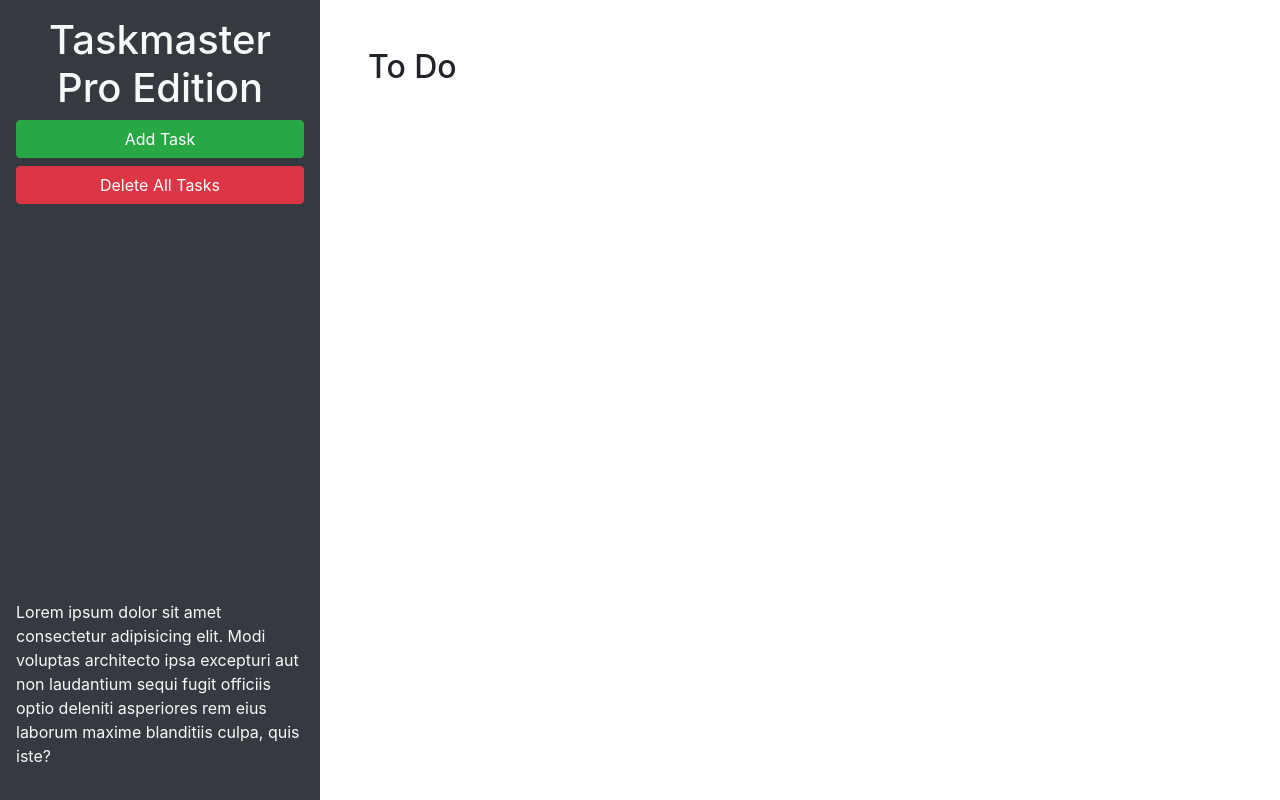
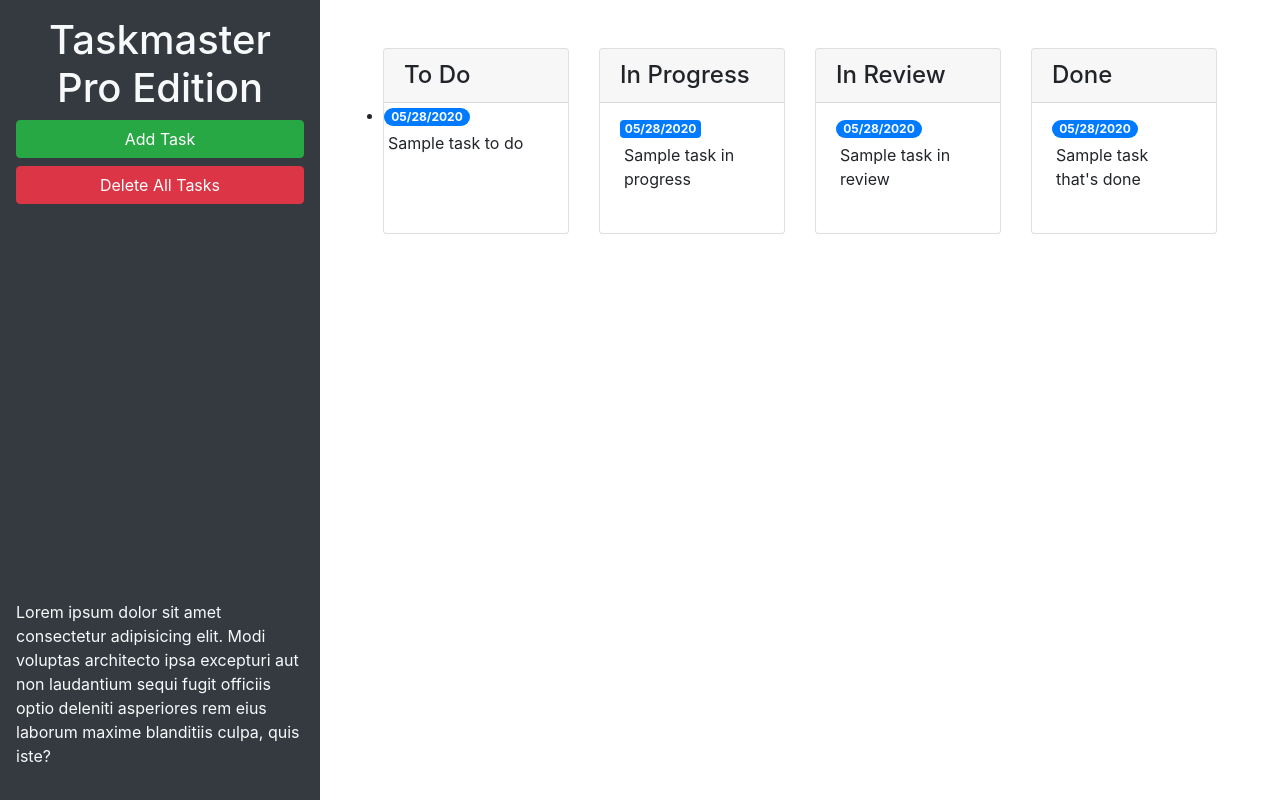
Before and after one commit to NacoandCheese/taskmaster-pro, a plain HTML site: page taskmaster-starter/index.html in a window 1280 px wide. Drawn offline with nearby package versions, Linux system fonts and the light colour scheme.

Commit message:
added columns and updated modal

```diff
--- a/taskmaster-starter/index.html
+++ b/taskmaster-starter/index.html
@@ -24,9 +24,59 @@
       </p>
     </header>
     <main class="col-12 col-lg-9">
-      <div class="m-5">
-        <h2>To Do</h2>
-        <ul id="list-toDo" class="list-group"> </ul>
+      <div class="m-5 row justify-content-around">
+        <!--todo start-->
+        <div class="col-12 col-md-6 col-xl-3 mb-3">
+          <div class="card">
+            <h4 class="card-header">To Do</h4>
+            <ul id="list-toDo" class="list-group list-group-flush">
+              <li class="list-group=item">
+                <span class="badge badge-primary badge-pill">05/28/2020</span>
+                <p class="m-1">Sample task to do</p>
+              </li>
+            </ul>
+          </div>
+        </div>
+        <!-- to do end-->
+        <!-- in progress start-->
+        <div class="col-12 col-md-6 col-xl-3 mb-3">
+          <div class="card">
+            <h4 class="card-header">In Progress</h4>
+            <ul id="list-inProgress" class="list-group list-group-flush">
+              <li class="list-group-item">
+                <span class="badge badge-primary badge pill">05/28/2020</span>
+                <p class="m-1">Sample task in progress</p>
+              </li>
+            </ul>
+          </div>
+        </div>
+        <!--in progress end-->
+        <!-- in review start-->
+        <div class="col-12 col-md-6 col-xl-3 mb-3">
+          <div class="card">
+            <h4 class="card-header">In Review</h4>
+            <ul id="list-inReview" class="list-group list-group-flush">
+              <li class="list-group-item">
+                <span class="badge badge-primary badge-pill">05/28/2020</span>
+                <p class="m-1">Sample task in review</p>
+              </li>
+            </ul>
+          </div>
+        </div>
+        <!--in review end-->
+        <!--done start-->
+        <div class="col-12 col-md-6 col-xl-3 mb-3">
+          <div class="card">
+            <h4 class="card-header">Done</h4>
+            <ul id="list-done" class="list-group list-group-flush">
+              <li class="list-group-item">
+                <span class="badge badge-primary badge-pill">05/28/2020</span>
+                <p class="m-1">Sample task that's done</p>
+              </li>
+            </ul>
+          </div>
+        </div>
+        <!--done end-->
       </div>
     </main>
   </div>
@@ -46,11 +96,11 @@
           <form>
             <div class="form-group">
               <label for="modalTaskDescription">Task description</label>
-              <textarea id="modalTaskDescription" rows="3"></textarea>
+              <textarea id="modalTaskDescription" rows="3" class="form-control"></textarea>
             </div>
             <div class="form-group">
               <label for="modalDueDate">Due date</label>
-              <input type="text" id="modalDueDate" placeholder="mm/dd/yyyy" autocomplete="off" />
+              <input type="text" class="form-contorl" id="modalDueDate" placeholder="mm/dd/yyyy" autocomplete="off" />
             </div>
           </form>
         </div>
```
